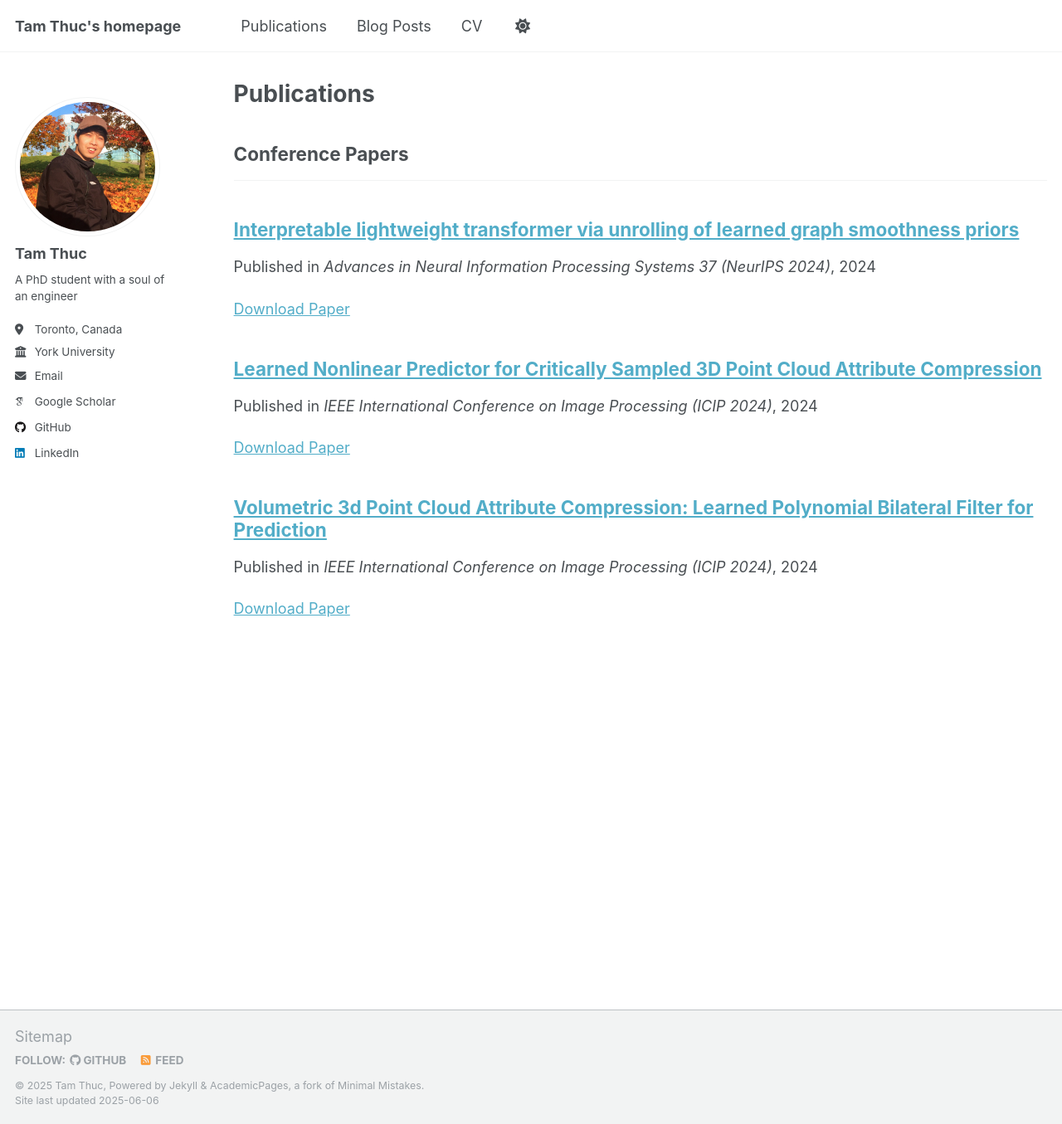
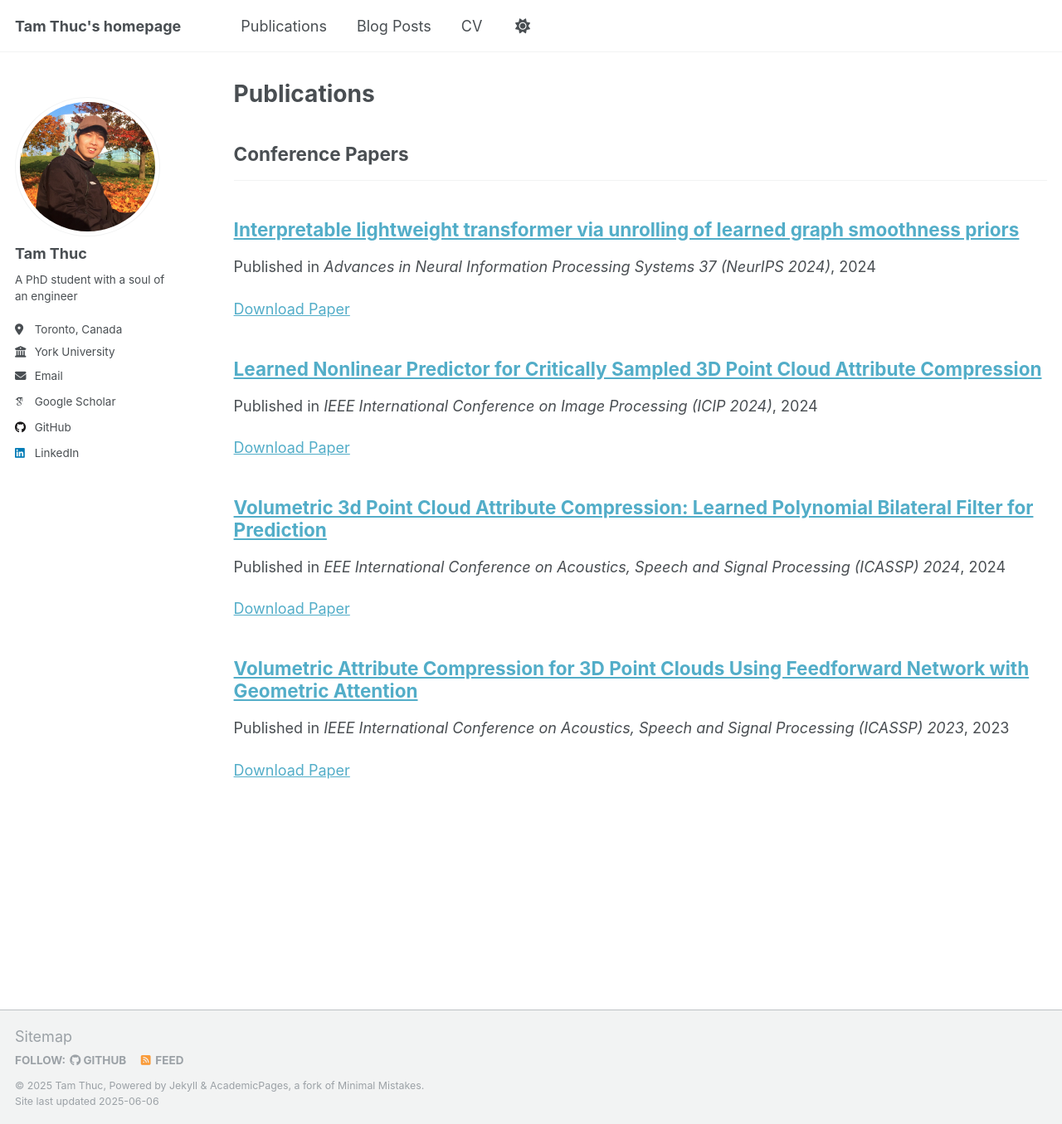
Before and after one commit to tamthuc1995/tamthuc1995.github.io, a Jekyll site: the page built from _pages/publications.html, in a window 1280 px wide and 1355 px high. Shown: the whole window at 83% size. Built offline with Jekyll 4.4.1, drawn with Linux system fonts in a browser that asks for light colours; some web fonts are replaced.

Commit message:
add more papers

```diff
--- /dev/null
+++ b/_publications/2023-06-10-volumetric-3d-pcc.md
@@ -0,0 +1,13 @@
+---
+title: "Volumetric Attribute Compression for 3D Point Clouds Using Feedforward Network with Geometric Attention"
+collection: publications
+category: conferences
+permalink: /publication/2023-06-10-volumetric-3d-pcc
+excerpt: #''
+date: 2023-06-10
+venue: 'IEEE International Conference on Acoustics, Speech and Signal Processing (ICASSP) 2023'
+slidesurl: #''
+paperurl: 'https://ieeexplore.ieee.org/stamp/stamp.jsp?arnumber=10096559'
+bibtexurl: #''
+citation: #''
+---
--- a/_publications/2024-04-15-learned-polynomial-3d-pcc.md
+++ b/_publications/2024-04-15-learned-polynomial-3d-pcc.md
@@ -5,7 +5,7 @@ category: conferences
 permalink: /publication/2024-04-15-learned-polynomial-3d-pcc
 excerpt: #''
 date: 2024-04-15
-venue: 'IEEE International Conference on Image Processing (ICIP 2024)'
+venue: 'EEE International Conference on Acoustics, Speech and Signal Processing (ICASSP) 2024'
 slidesurl: #''
 paperurl: 'https://ieeexplore.ieee.org/document/10445884'
 bibtexurl: #''
```
Also changed, not shown: 1 other file.
